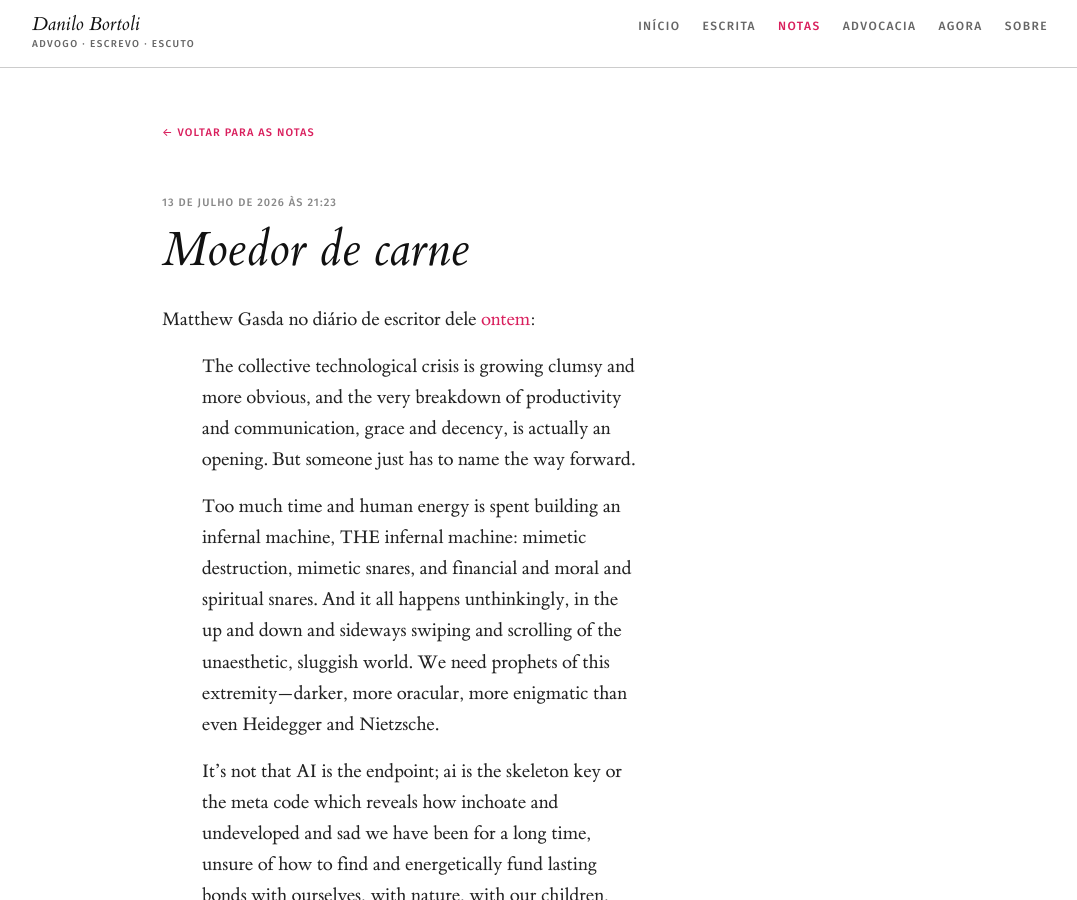
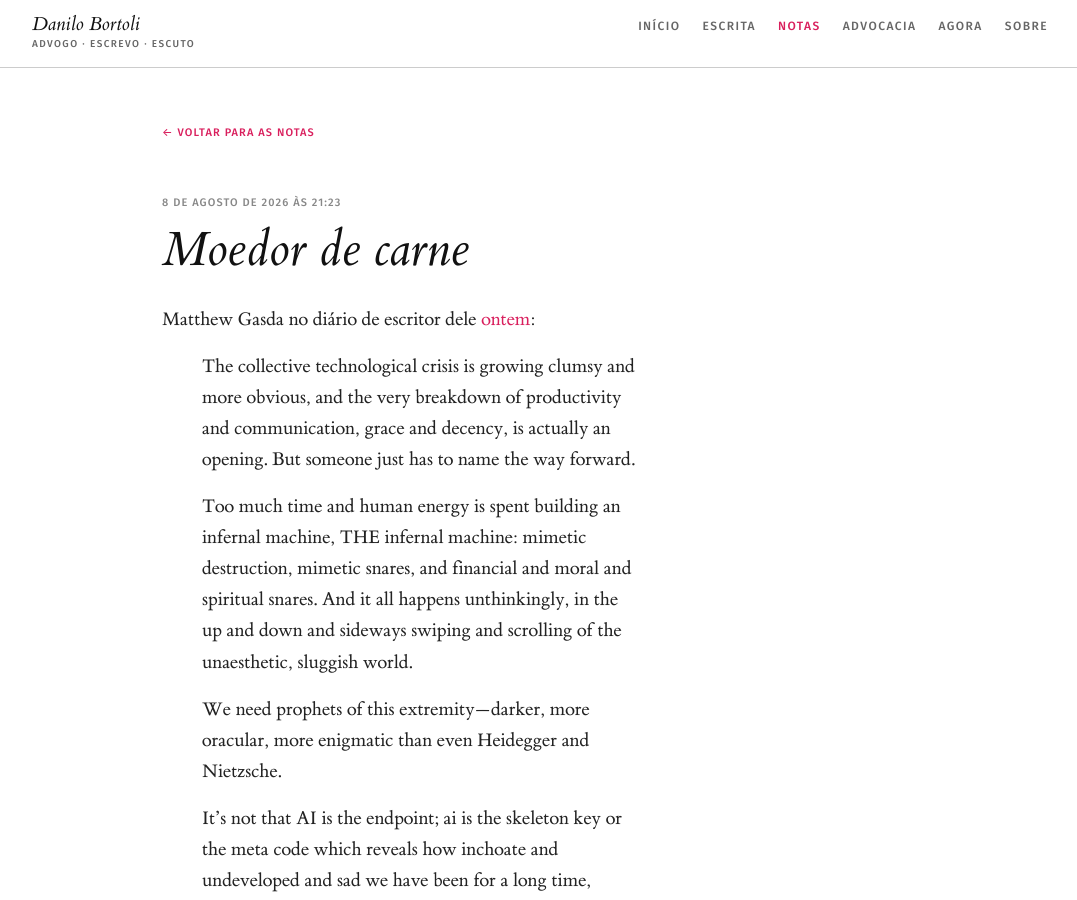
Before and after one commit to danilobortoli/danilobortoli.github.io, a Jekyll site: the page built from _notas/2026-07-13-Moedordecarne.md, in a window 1280 px wide and 900 px high. Shown: the whole window, without its empty margins (100-1177 px from the left). Built offline with Jekyll 4.4.1, drawn with Linux system fonts in a browser that asks for light colours; some of the changed text lies outside the part shown.

Commit message:
Change date in Moedor de carne note
Updated the date in the Moedor de carne note.

```diff
--- a/_notas/2026-07-13-Moedordecarne.md
+++ b/_notas/2026-07-13-Moedordecarne.md
@@ -1,13 +1,14 @@
 ---
 title: Moedor de carne
-date: 2026-07-13 21:23:30 -0300
+date: 2026-08-8 21:23:30 -0300
 ---
 Matthew Gasda no diário de escritor dele [ontem](https://open.substack.com/pub/matthewgasda/p/writers-diary-436?r=4mtyz&utm_medium=ios):
 
 > The collective technological crisis is growing clumsy and more obvious, and the very breakdown of productivity and communication, grace and decency, is actually an opening. But someone just has to name the way forward.
 
 > Too much time and human energy is spent building an infernal machine, THE infernal machine: mimetic destruction, mimetic snares, and financial and moral and spiritual snares. And it all happens unthinkingly, in the up and down and sideways swiping and scrolling of the unaesthetic, sluggish world.
-We need prophets of this extremity—darker, more oracular, more enigmatic than even Heidegger and Nietzsche.
+
+> We need prophets of this extremity—darker, more oracular, more enigmatic than even Heidegger and Nietzsche.
 
 > It’s not that AI is the endpoint; ai is the skeleton key or the meta code which reveals how inchoate and undeveloped and sad we have been for a long time, unsure of how to find and energetically fund lasting bonds with ourselves, with nature, with our children, with our parents, with our neighbors, with strangers.
 
```
